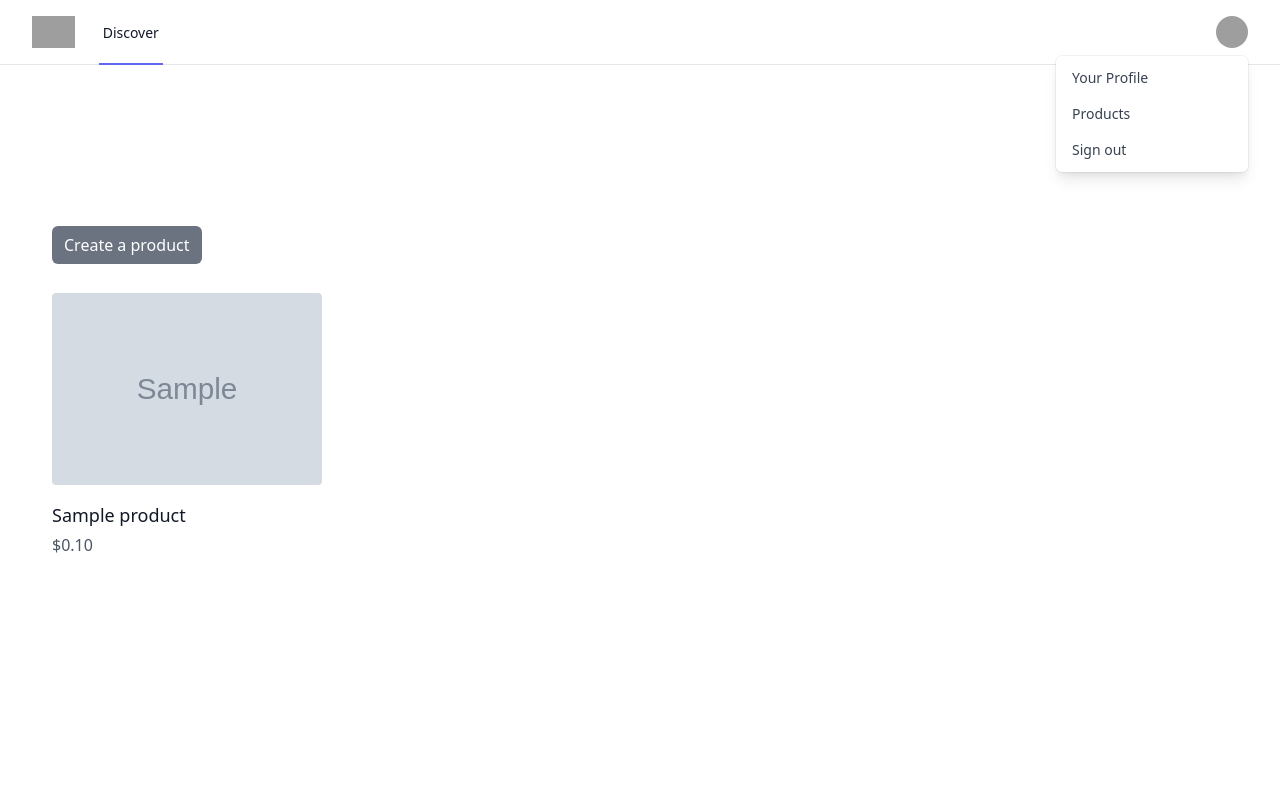
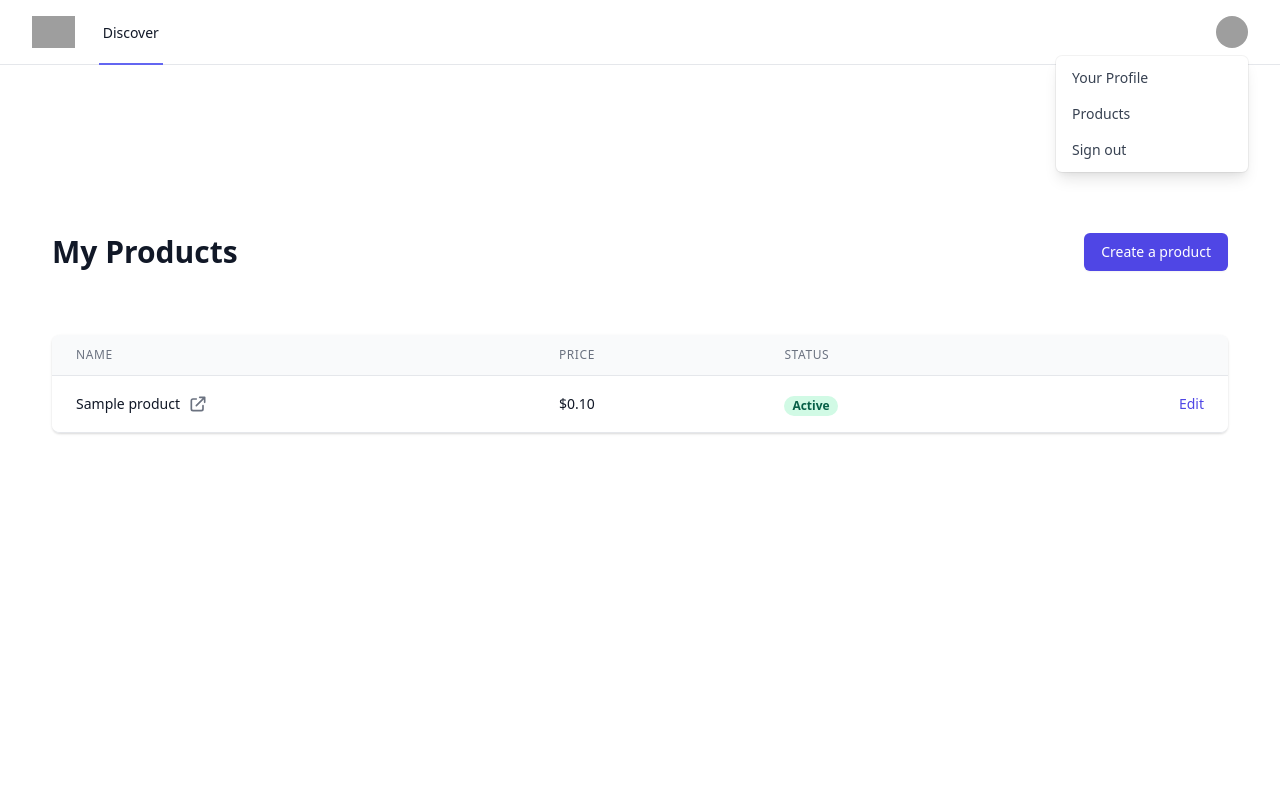
Before and after one commit to justdjango/gumroad-clone, a Django app: page /products/ in a window 1280 px wide. Run offline with Django 3.2, Linux system fonts and the light colour scheme; a user stored in the database is signed in; tables that the repository leaves empty hold one stand-in row (values such as "Sample post"); grey boxes marked "Sample" are stand-in pictures; style sheets or scripts are compiled from the project's sources; some libraries are stand-ins or nearby versions; grey boxes are pictures that could not be loaded.

Commit message:
Product update and delete views

```diff
--- a/djgumroad/products/models.py
+++ b/djgumroad/products/models.py
@@ -27,5 +27,15 @@ class Product(models.Model):
             "slug": self.slug
         })
 
+    def get_update_url(self):
+        return reverse('products:product-update', kwargs={
+            "slug": self.slug
+        })
+
+    def get_delete_url(self):
+        return reverse('products:product-delete', kwargs={
+            "slug": self.slug
+        })
+
     def price_display(self):
         return "{0:.2f}".format(self.price / 100)
--- a/djgumroad/products/urls.py
+++ b/djgumroad/products/urls.py
@@ -1,7 +1,9 @@
 from django.urls import path
-from .views import ProductDetailView
+from . import views
 
 app_name = "products"
 urlpatterns = [
-    path('<slug>/', ProductDetailView.as_view(), name='product-detail')
+    path('<slug>/', views.ProductDetailView.as_view(), name='product-detail'),
+    path('<slug>/update/', views.ProductUpdateView.as_view(), name='product-update'),
+    path('<slug>/delete/', views.ProductDeleteView.as_view(), name='product-delete')
 ]
--- a/djgumroad/products/views.py
+++ b/djgumroad/products/views.py
@@ -38,3 +38,27 @@ class ProductCreateView(LoginRequiredMixin, generic.CreateView):
         instance.save()
         self.product = instance
         return super(ProductCreateView, self).form_valid(form)
+
+
+
+class ProductUpdateView(LoginRequiredMixin, generic.UpdateView):
+    template_name = "products/product_update.html"
+    form_class = ProductModelForm
+
+    def get_queryset(self):
+        return Product.objects.filter(user=self.request.user)
+
+    def get_success_url(self):
+        return reverse("products:product-detail", kwargs={
+            "slug": self.get_object().slug
+        })
+
+
+class ProductDeleteView(LoginRequiredMixin, generic.DeleteView):
+    template_name = "products/product_delete.html"
+
+    def get_queryset(self):
+        return Product.objects.filter(user=self.request.user)
+
+    def get_success_url(self):
+        return reverse("user-products")
--- a/djgumroad/templates/products.html
+++ b/djgumroad/templates/products.html
@@ -4,31 +4,75 @@
 
 <section class="text-gray-600 body-font">
   <div class="container px-5 py-24 mx-auto">
-    <a href="{% url 'product-create' %}" class="bg-gray-500 px-3 py-2 text-white rounded-md">
-      Create a product
-    </a>
-    <div class="mt-5 flex flex-wrap -m-4">
-      {% for product in object_list %}
-        <div class="lg:w-1/4 md:w-1/2 p-4 w-full">
-            <a href="{{ product.get_absolute_url }}" class="block relative h-48 rounded overflow-hidden">
-                <img
-                    alt="{{ product.name }}"
-                    class="object-cover object-center w-full h-full block"
-                    src="{% if product.cover %}{{ product.cover.url }}{% else %}https://dummyimage.com/420x260{% endif %}"
-                >
-            </a>
-            <div class="mt-4">
-                {% comment %} <h3 class="text-gray-500 text-xs tracking-widest title-font mb-1">CATEGORY</h3> {% endcomment %}
-                <a href="{{ product.get_absolute_url }}">
-                <h2 class="text-gray-900 title-font text-lg font-medium">
-                    {{ product.name }}
-                </h2>
-                </a>
-                <p class="mt-1">${{ product.price_display }}</p>
-            </div>
+
+    <div class="md:flex md:items-center md:justify-between">
+      <div class="flex-1 min-w-0">
+        <h2 class="text-2xl font-bold leading-7 text-gray-900 sm:text-3xl sm:truncate">
+          My Products
+        </h2>
+      </div>
+      <div class="mt-4 flex md:mt-0 md:ml-4">
+        <a href="{% url 'product-create' %}" class="ml-3 inline-flex items-center px-4 py-2 border border-transparent rounded-md shadow-sm text-sm font-medium text-white bg-indigo-600 hover:bg-indigo-700 focus:outline-none focus:ring-2 focus:ring-offset-2 focus:ring-indigo-500">
+          Create a product
+        </a>
+      </div>
+    </div>
+
+    <div class="py-5 pt-12 md:pt-16 flex flex-col">
+      <div class="-my-2 overflow-x-auto sm:-mx-6 lg:-mx-8">
+        <div class="py-2 align-middle inline-block min-w-full sm:px-6 lg:px-8">
+          <div class="shadow overflow-hidden border-b border-gray-200 sm:rounded-lg">
+            <table class="min-w-full divide-y divide-gray-200">
+              <thead class="bg-gray-50">
+                <tr>
+                  <th scope="col" class="px-6 py-3 text-left text-xs font-medium text-gray-500 uppercase tracking-wider">
+                    Name
+                  </th>
+                  <th scope="col" class="px-6 py-3 text-left text-xs font-medium text-gray-500 uppercase tracking-wider">
+                    Price
+                  </th>
+                  <th scope="col" class="px-6 py-3 text-left text-xs font-medium text-gray-500 uppercase tracking-wider">
+                    Status
+                  </th>
+                  <th scope="col" class="relative px-6 py-3">
+                    <span class="sr-only">Edit</span>
+                  </th>
+                </tr>
+              </thead>
+              <tbody class="bg-white divide-y divide-gray-200">
+                {% for product in object_list %}
+                  <tr>
+                    <td class="px-6 py-4 whitespace-nowrap">
+                      <div class="text-sm text-gray-900 flex items-center">
+                        {{ product.name }}
+                        <a class="text-gray-500 hover:text-gray-700" href="{{ product.get_absolute_url }}">
+                          <svg class="h-5 w-5 ml-2" xmlns="http://www.w3.org/2000/svg" fill="none" viewBox="0 0 24 24" stroke="currentColor">
+                            <path stroke-linecap="round" stroke-linejoin="round" stroke-width="2" d="M10 6H6a2 2 0 00-2 2v10a2 2 0 002 2h10a2 2 0 002-2v-4M14 4h6m0 0v6m0-6L10 14" />
+                          </svg>
+                        </a>
+                      </div>
+                    </td>
+                    <td class="px-6 py-4 whitespace-nowrap">
+                      <div class="text-sm text-gray-900">${{ product.price_display }}</div>
+                    </td>
+
+                    <td class="px-6 py-4 whitespace-nowrap">
+                      <span class="px-2 inline-flex text-xs leading-5 font-semibold rounded-full bg-green-100 text-green-800">
+                        Active
+                      </span>
+                    </td>
+                    <td class="px-6 py-4 whitespace-nowrap text-right text-sm font-medium">
+                      <a href="{{ product.get_update_url }}" class="text-indigo-600 hover:text-indigo-900">Edit</a>
+                    </td>
+                  </tr>
+                {% endfor %}
+              </tbody>
+            </table>
+          </div>
         </div>
-      {% endfor %}
+      </div>
     </div>
+
   </div>
 </section>
 
```
Also changed, not shown: djgumroad/templates/products/product_delete.html (added, +33 -0 lines), djgumroad/templates/products/product_update.html (added, +39 -0 lines).
